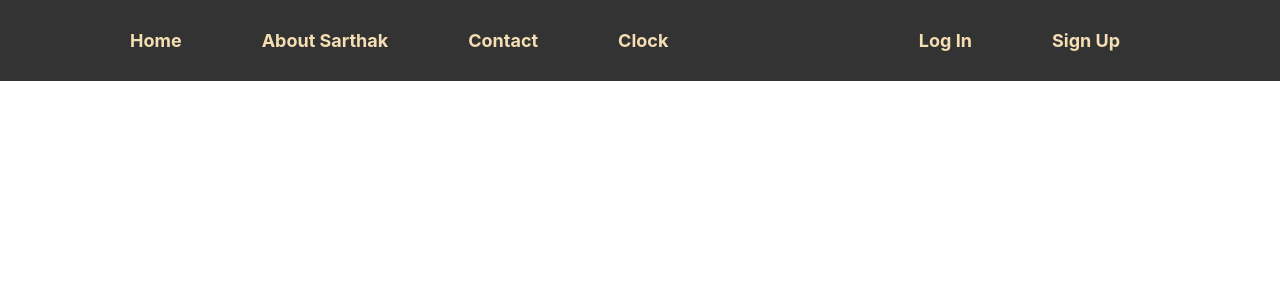
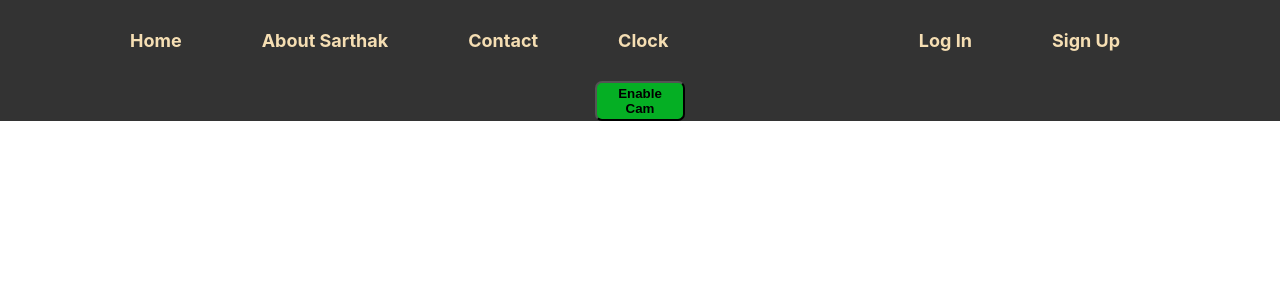
Before and after one commit to sarthakmishraa/SM_SEC, a React (Create React App) app: page /liveDetect in a window 1280 px wide. Shown: the top 300 px of the page. Built offline with nearby package versions, Linux system fonts and the light colour scheme.

Commit message:
Update App.js

```diff
--- a/src/App.js
+++ b/src/App.js
@@ -7,6 +7,8 @@ import Home from './Home';
 import Clock from './Clock';
 import Login from './Login';
 import Signup from './Signup';
+import RealTimeDetection from './RealTimeDetection';
+import UploadSection from './UploadSection';
 
 // App, Contact, Home, About and much more
 function App() {
@@ -34,6 +36,12 @@ function App() {
             <Route path="/signup" element={<Signup/>}>
             </Route>
 
+            <Route path="/imgDetect" element={<UploadSection/>}>
+            </Route>
+
+            <Route path="/liveDetect" element={<RealTimeDetection/>}>
+            </Route>
+
           </Routes>
       </div>
       {/* <Footer></Footer> */}
```
